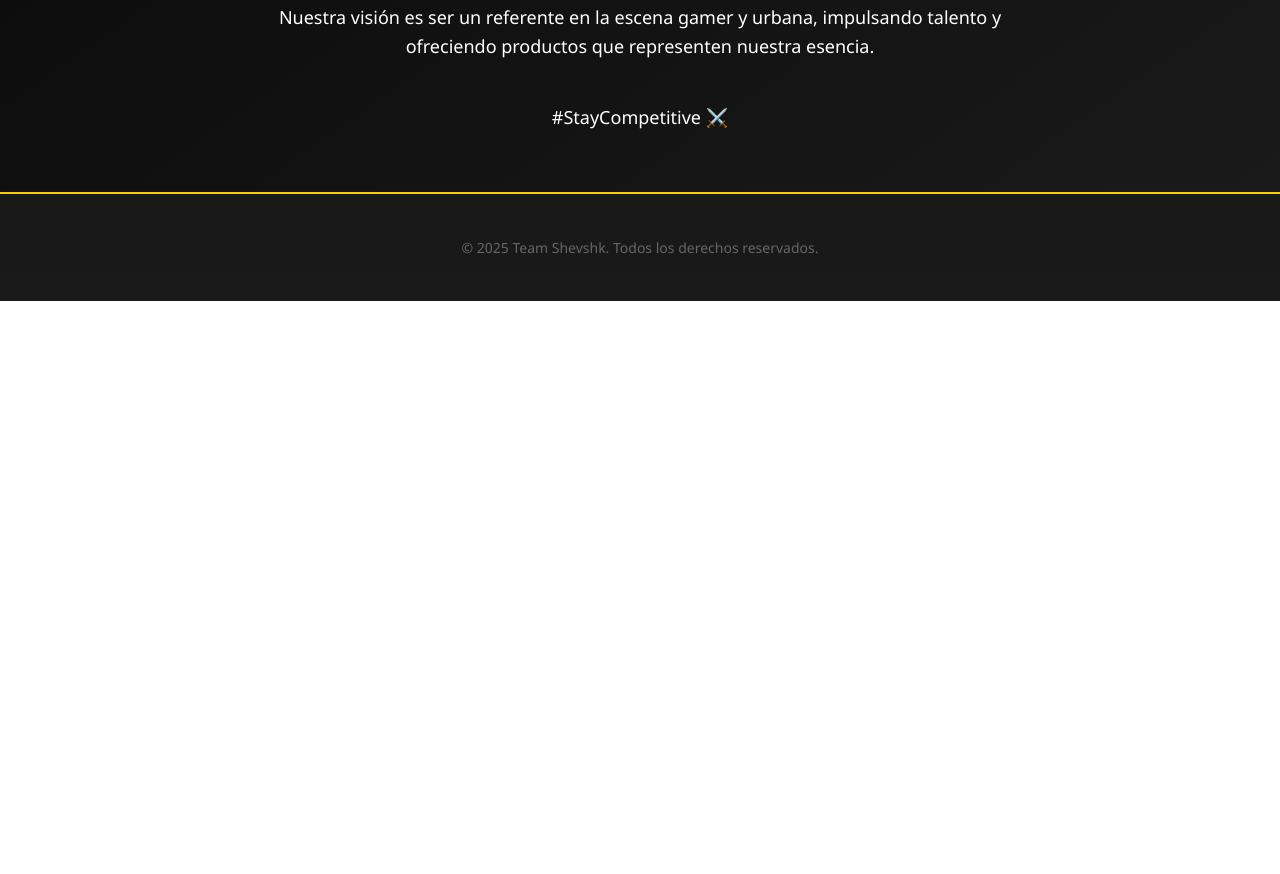
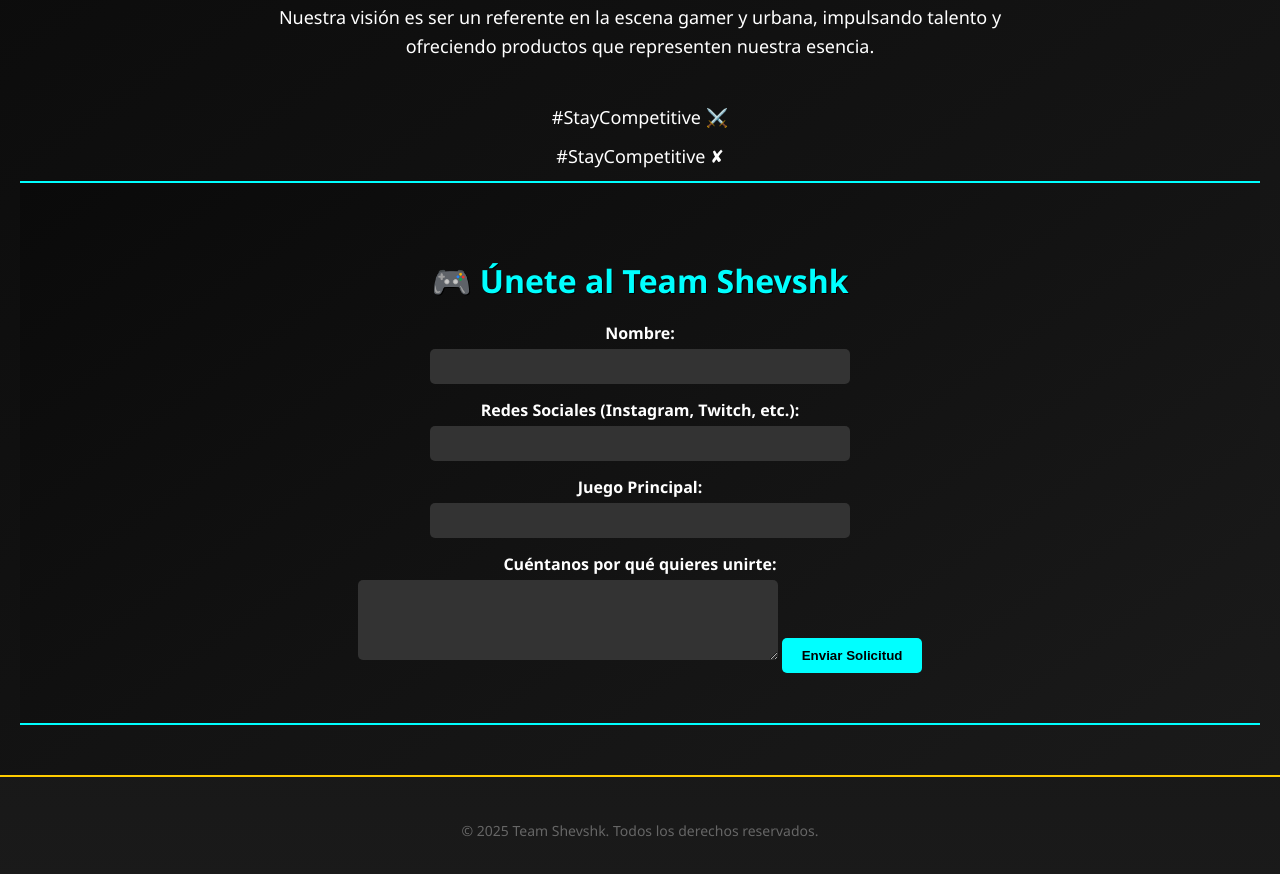
Before and after one commit to shevshk/teamshevshk, a plain HTML site: page index.html in a window 1280 px wide. Shown: the part 1016-1890 px from the top of the page. Before the commit the page ends 1317 px from the top, so only its background shows below. Drawn offline with Linux system fonts and the light colour scheme.

Commit message:
Paso 3: Sección de reclutamiento añadida

```diff
--- a/index.html
+++ b/index.html
@@ -36,6 +36,26 @@
       </p>
       <br>
       <p class="slogan">#StayCompetitive ⚔️</p>
+      <p class="slogan">#StayCompetitive ✘</p>
+
+<section id="reclutamiento">
+  <h2>🎮 Únete al Team Shevshk</h2>
+  <form action="https://formspree.io/f/tu_código" method="POST">
+    <label for="nombre">Nombre:</label>
+    <input type="text" id="nombre" name="nombre" required>
+
+    <label for="redes">Redes Sociales (Instagram, Twitch, etc.):</label>
+    <input type="text" id="redes" name="redes" required>
+
+    <label for="juego">Juego Principal:</label>
+    <input type="text" id="juego" name="juego" required>
+
+    <label for="mensaje">Cuéntanos por qué quieres unirte:</label>
+    <textarea id="mensaje" name="mensaje" rows="4"></textarea>
+
+    <button type="submit">Enviar Solicitud</button>
+  </form>
+</section>
     </section>
   </main>
 
--- a/style.css
+++ b/style.css
@@ -101,3 +101,53 @@
   font-size: 14px;
   color: #666;
 }
+#reclutamiento {
+  padding: 50px 20px;
+  background: linear-gradient(145deg, #0a0a0a, #1a1a1a);
+  border-top: 2px solid #00ffff;
+  border-bottom: 2px solid #00ffff;
+  color: white;
+  text-align: center;
+  font-family: 'Segoe UI', Tahoma, Geneva, Verdana, sans-serif;
+}
+
+#reclutamiento h2 {
+  font-size: 32px;
+  margin-bottom: 20px;
+  color: #00ffff;
+  text-shadow: 1px 1px #000;
+}
+
+#reclutamiento label {
+  display: block;
+  margin-top: 15px;
+  font-weight: bold;
+}
+
+#reclutamiento input,
+#reclutamiento textarea {
+  width: 80%;
+  max-width: 400px;
+  padding: 10px;
+  margin-top: 5px;
+  border-radius: 5px;
+  border: none;
+  background-color: #333;
+  color: white;
+}
+
+#reclutamiento button {
+  margin-top: 20px;
+  padding: 10px 20px;
+  background-color: #00ffff;
+  color: #000;
+  border: none;
+  border-radius: 5px;
+  cursor: pointer;
+  font-weight: bold;
+  transition: 0.3s ease;
+}
+
+#reclutamiento button:hover {
+  background-color: #00cccc;
+}
```
